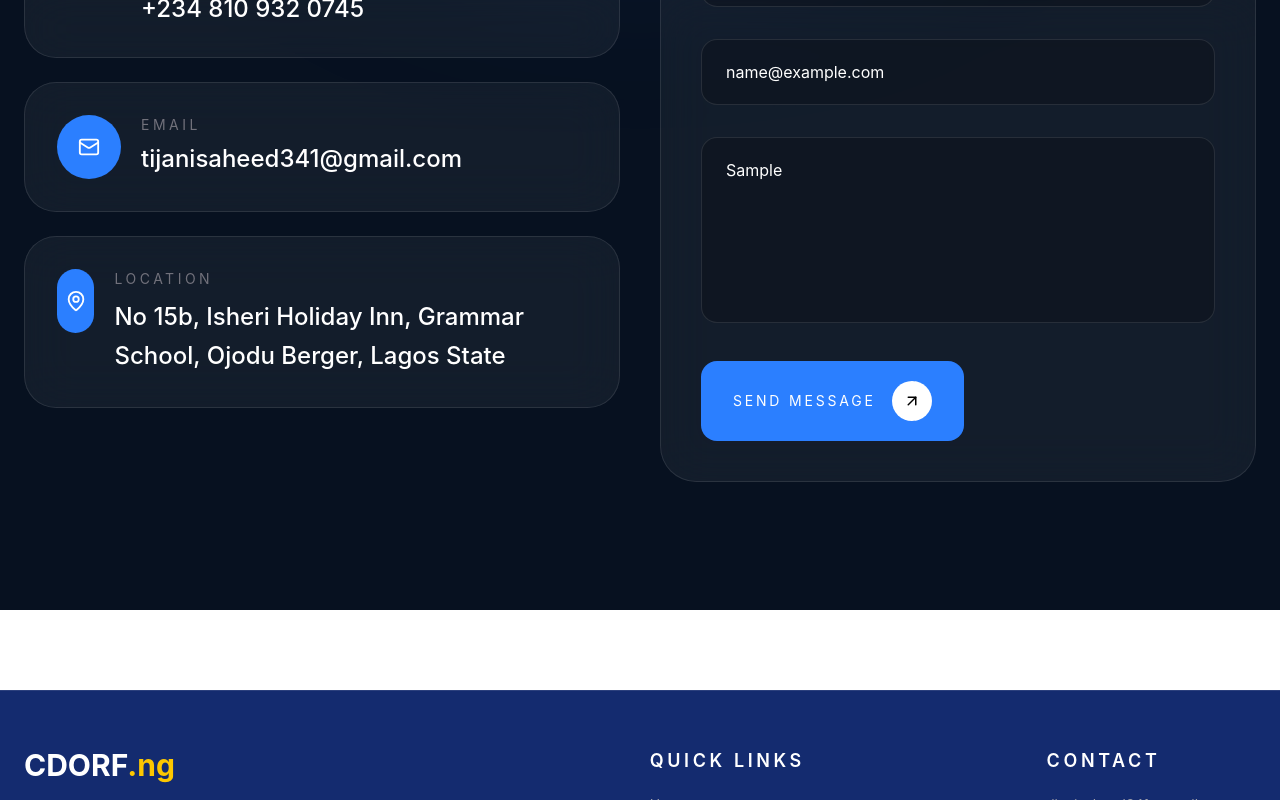
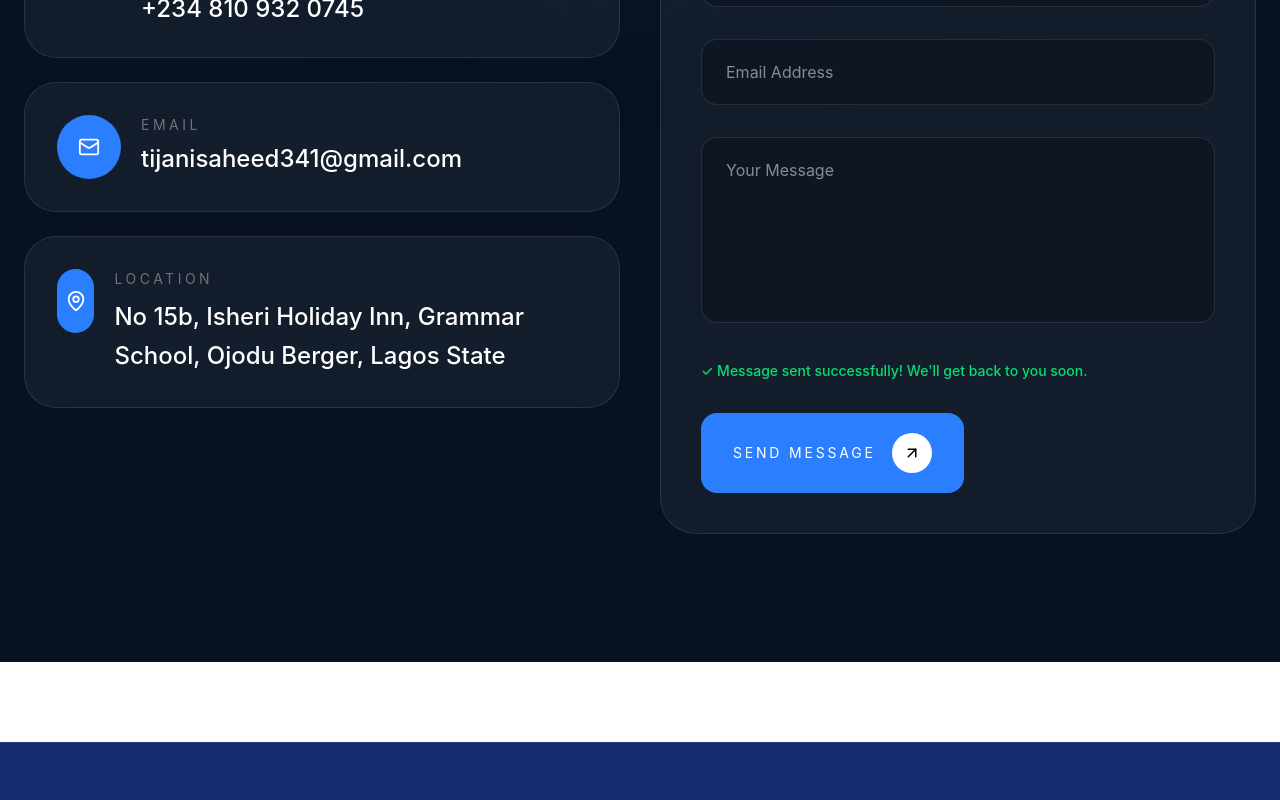
Before and after one commit to FavourDeCreative/CDORF, a Next.js app: page / in a window 1280 px wide. Both pictures are taken after typing "Sample", "name@example.com", "Sample" into the empty fields and a click on the button "SEND MESSAGE". Shown: the part 4497-5297 px from the top of the page. Built offline with nearby package versions, Linux system fonts and the light colour scheme; no server answers.

Commit message:
Updated contact

```diff
--- a/components/shared/Contact.jsx
+++ b/components/shared/Contact.jsx
@@ -3,11 +3,14 @@
 import { useEffect, useRef, useState } from "react";
 import { gsap } from "gsap";
 import { Phone, Mail, MapPin, ArrowUpRight } from "lucide-react";
+import emailjs from "@emailjs/browser";
 
 export default function ContactSection() {
   const sectionRef = useRef(null);
+  const formRef = useRef(null);
 
   const [loading, setLoading] = useState(false);
+  const [status, setStatus] = useState("");
 
   useEffect(() => {
     if (!sectionRef.current) return;
@@ -28,35 +31,22 @@ export default function ContactSection() {
   const handleSubmit = async (e) => {
     e.preventDefault();
 
-    const formData = new FormData(e.target);
-
-    const data = {
-      name: formData.get("name"),
-      email: formData.get("email"),
-      message: formData.get("message"),
-    };
+    setLoading(true);
+    setStatus("");
 
     try {
-      setLoading(true);
+      await emailjs.sendForm(
+        "service_aul9iei",
+        "template_tb1pq9l",
+        formRef.current,
+        "PeRykO53f4rW46VbH",
+      );
 
-      const res = await fetch("/api/contact", {
-        method: "POST",
-        headers: {
-          "Content-Type": "application/json",
-        },
-        body: JSON.stringify(data),
-      });
-
-      const result = await res.json();
-
-      if (result.success) {
-        alert("Message sent successfully!");
-        e.target.reset();
-      } else {
-        alert("Failed to send message");
-      }
+      setStatus("success");
+      formRef.current.reset();
     } catch (error) {
-      alert("Something went wrong");
+      console.error(error);
+      setStatus("error");
     } finally {
       setLoading(false);
     }
@@ -81,7 +71,7 @@ export default function ContactSection() {
           </div>
 
           <h2 className="fade-up text-4xl font-semibold leading-tight sm:text-5xl md:text-7xl">
-            Let’s Create Something
+            Let's Create Something
             <span className="mt-2 block text-blue-400">
               Exceptional Together
             </span>
@@ -89,7 +79,7 @@ export default function ContactSection() {
 
           <p className="fade-up mx-auto mt-6 max-w-2xl text-base leading-relaxed text-zinc-400 sm:text-lg md:mt-8">
             Whether you're looking to buy premium vehicles or luxury properties,
-            we`re ready to help you.
+            we&apos;re ready to help you.
           </p>
         </div>
 
@@ -162,18 +152,24 @@ export default function ContactSection() {
 
           {/* FORM */}
           <div className="fade-up rounded-[30px] border border-white/10 bg-white/5 p-5 backdrop-blur-xl sm:p-7 md:rounded-[36px] md:p-10">
-            <form className="space-y-5 md:space-y-8" onSubmit={handleSubmit}>
+            <form
+              ref={formRef}
+              onSubmit={handleSubmit}
+              className="space-y-5 md:space-y-8"
+            >
               <input
-                name="name"
+                name="from_name"
                 type="text"
                 placeholder="Full Name"
+                required
                 className="w-full rounded-2xl border border-white/10 bg-black/20 px-5 py-4 text-sm outline-none transition focus:border-blue-400 sm:px-6 sm:py-5 sm:text-base"
               />
 
               <input
-                name="email"
+                name="from_email"
                 type="email"
                 placeholder="Email Address"
+                required
                 className="w-full rounded-2xl border border-white/10 bg-black/20 px-5 py-4 text-sm outline-none transition focus:border-blue-400 sm:px-6 sm:py-5 sm:text-base"
               />
 
@@ -181,8 +177,22 @@ export default function ContactSection() {
                 name="message"
                 rows={6}
                 placeholder="Your Message"
+                required
                 className="w-full resize-none rounded-2xl border border-white/10 bg-black/20 px-5 py-4 text-sm outline-none transition focus:border-blue-400 sm:px-6 sm:py-5 sm:text-base"
               />
+
+              {/* STATUS */}
+              {status === "success" && (
+                <p className="text-sm font-medium text-green-400">
+                  ✓ Message sent successfully! We&apos;ll get back to you soon.
+                </p>
+              )}
+
+              {status === "error" && (
+                <p className="text-sm font-medium text-red-400">
+                  ✗ Something went wrong. Please try again.
+                </p>
+              )}
 
               <button
                 type="submit"
--- a/package.json
+++ b/package.json
@@ -10,6 +10,7 @@
     "lint": "eslint"
   },
   "dependencies": {
+    "@emailjs/browser": "^4.4.1",
     "gsap": "^3.15.0",
     "lucide-react": "^1.16.0",
     "next": "16.2.6",
```
Also changed, not shown: 2 other files (tests, documents, lock files or other folders).
